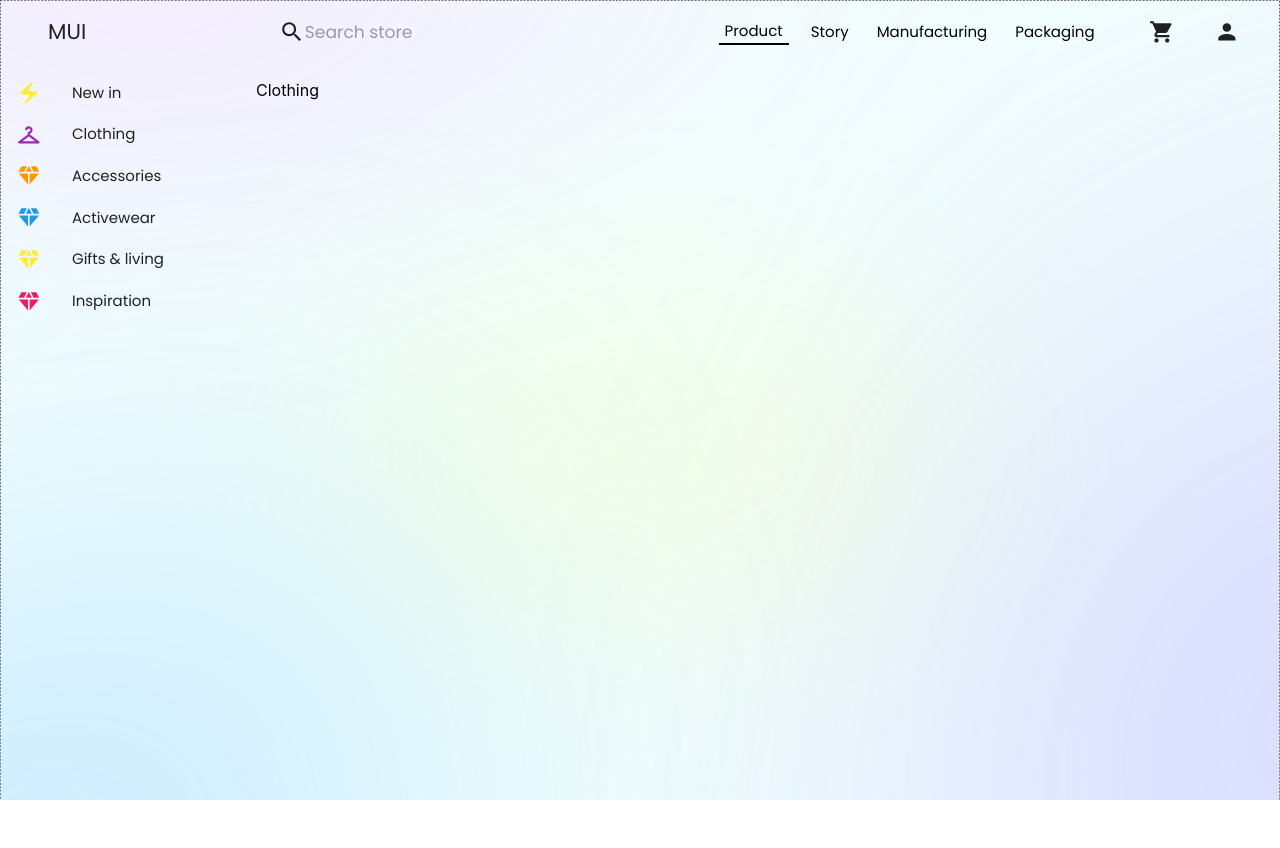
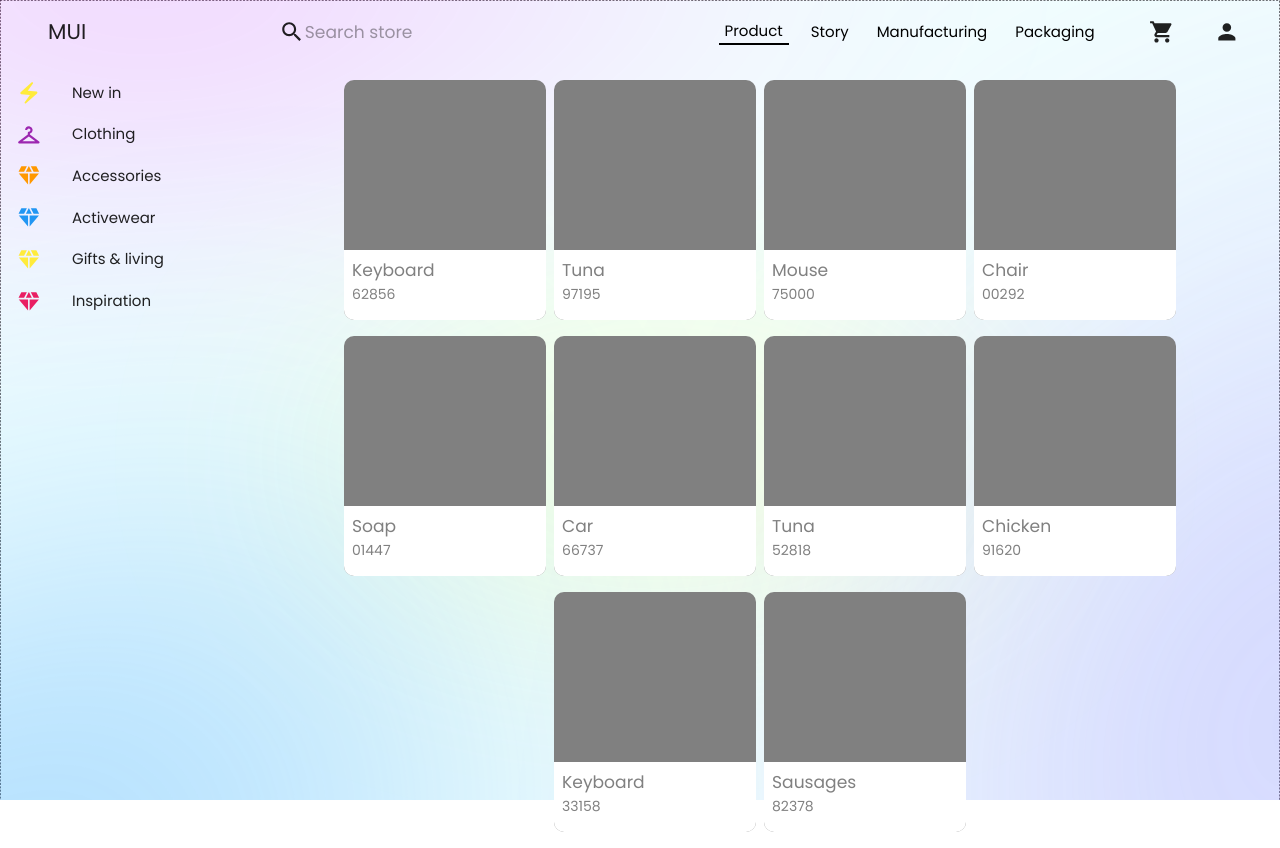
Before and after one commit to nurhamsah1998/E-commerce-template, a React (Create React App) app: page /e-commerce/products/clothing in a window 1280 px wide. Before the commit the page ends 800 px from the top, so only its background shows below. Built offline with nearby package versions, Linux system fonts and the light colour scheme.

Commit message:
adding data faker

```diff
--- a/package.json
+++ b/package.json
@@ -39,5 +39,8 @@
       "last 1 firefox version",
       "last 1 safari version"
     ]
+  },
+  "devDependencies": {
+    "@faker-js/faker": "^7.5.0"
   }
 }
--- /dev/null
+++ b/src/Component/ProductCard.js
@@ -0,0 +1,66 @@
+import { Box, Grid, Typography } from "@mui/material";
+import { cyan } from "@mui/material/colors";
+import React from "react";
+
+function ProductCard({ title, price }) {
+  return (
+    <Grid
+      item
+      sx={{
+        width: 210,
+        height: 240,
+        cursor: "pointer",
+        borderRadius: "10px 10px 10px 10px",
+        boxShadow: "none",
+      }}
+    >
+      <Box
+        sx={{
+          transition: "0.2s",
+          "&:hover": {
+            transform: "translateY(-5px)",
+            boxShadow: "#000 5px 5px 9px -5px",
+          },
+          bgcolor: "gray",
+          width: "100%",
+          height: "100%",
+          position: "relative",
+          borderRadius: "10px 10px 10px 10px",
+        }}
+      >
+        <Box
+          sx={{
+            "&:active": {
+              opacity: 0.1,
+              bgcolor: cyan[500],
+            },
+            width: "100%",
+            height: "100%",
+            zIndex: 999,
+            position: "absolute",
+            borderRadius: "10px 10px 10px 10px",
+          }}
+        />
+        <Box
+          sx={{
+            bgcolor: "#fff",
+            width: "100%",
+            height: 70,
+            position: "absolute",
+            bottom: 0,
+            borderRadius: "0px 0px 10px 10px",
+          }}
+        >
+          <Box sx={{ p: 1 }}>
+            <Typography color="GrayText">{title}</Typography>
+            <Typography color="GrayText" fontSize={14}>
+              {price}
+            </Typography>
+          </Box>
+        </Box>
+      </Box>
+    </Grid>
+  );
+}
+
+export default ProductCard;
--- a/src/Layout/AppBar/Background.js
+++ b/src/Layout/AppBar/Background.js
@@ -9,7 +9,7 @@ function Background({ children }) {
         sx={{
           height: "100vh",
           width: "100%",
-          backgroundImage: 'url("/asset/background.svg")',
+          backgroundImage: 'url("/asset/bg-main.svg")',
           backgroundRepeat: "no-repeat",
           backgroundSize: "cover",
           position: "absolute",
--- a/src/Pages/Product/Clothing/Clothing.js
+++ b/src/Pages/Product/Clothing/Clothing.js
@@ -1,7 +1,50 @@
+import { Box, Grid } from "@mui/material";
 import React from "react";
+import ProductCard from "../../../Component/ProductCard";
+import { faker } from "@faker-js/faker";
 
 function Clothing() {
-  return <div>Clothing</div>;
+  const data = [
+    { title: "Metaro", price: "$23" },
+    { title: "UKIRO.pt", price: "$33" },
+    { title: "Guano", price: "$13" },
+    { title: "Pima Sport", price: "$43" },
+    { title: "T-Shirt Go", price: "$11" },
+    { title: "Pokimu", price: "$5" },
+    { title: "Key Mouse", price: "$19" },
+    { title: "Shoes", price: "$67" },
+    { title: "Soccer Ball", price: "$22" },
+  ];
+  const fakeDataMaker = (params) => {
+    const data = [];
+    for (let i = 0; i < params; i++) {
+      const fakeName = faker.commerce.product();
+      const fakePrice = faker.finance.account(5);
+      data.push({
+        title: fakeName,
+        price: fakePrice,
+      });
+    }
+    return data;
+  };
+  const fake = fakeDataMaker(10);
+  console.log(fake);
+  return (
+    <Box>
+      <Grid
+        container
+        direction="row"
+        alignItems="center"
+        justifyContent="center"
+        columnSpacing={1}
+        rowGap={2}
+      >
+        {fake?.map((item, index) => (
+          <ProductCard title={item.title} price={item.price} key={index} />
+        ))}
+      </Grid>
+    </Box>
+  );
 }
 
 export default Clothing;
```
Also changed, not shown: public/asset/bg-main.svg (added), 1 other file (tests, documents, lock files or other folders).
